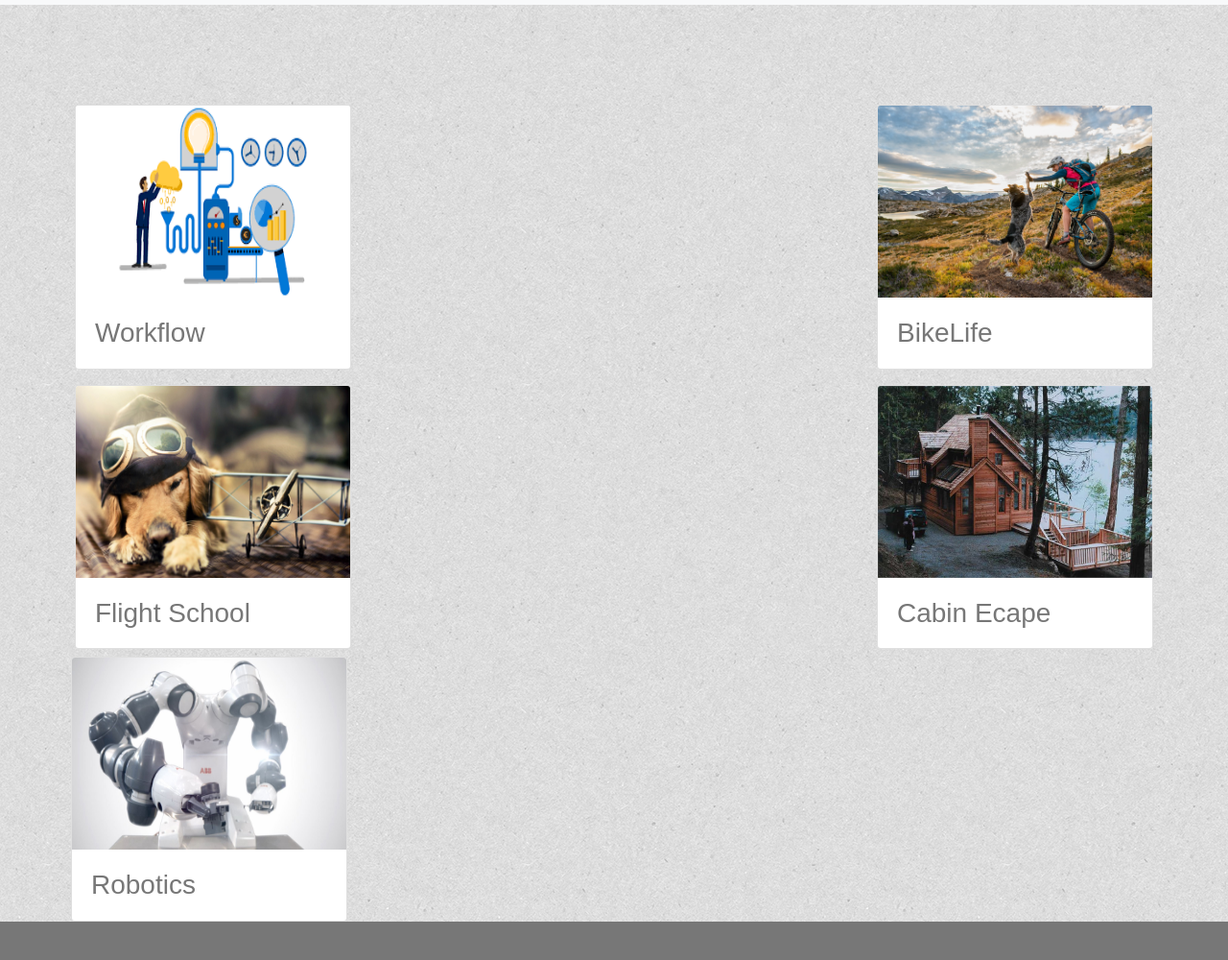
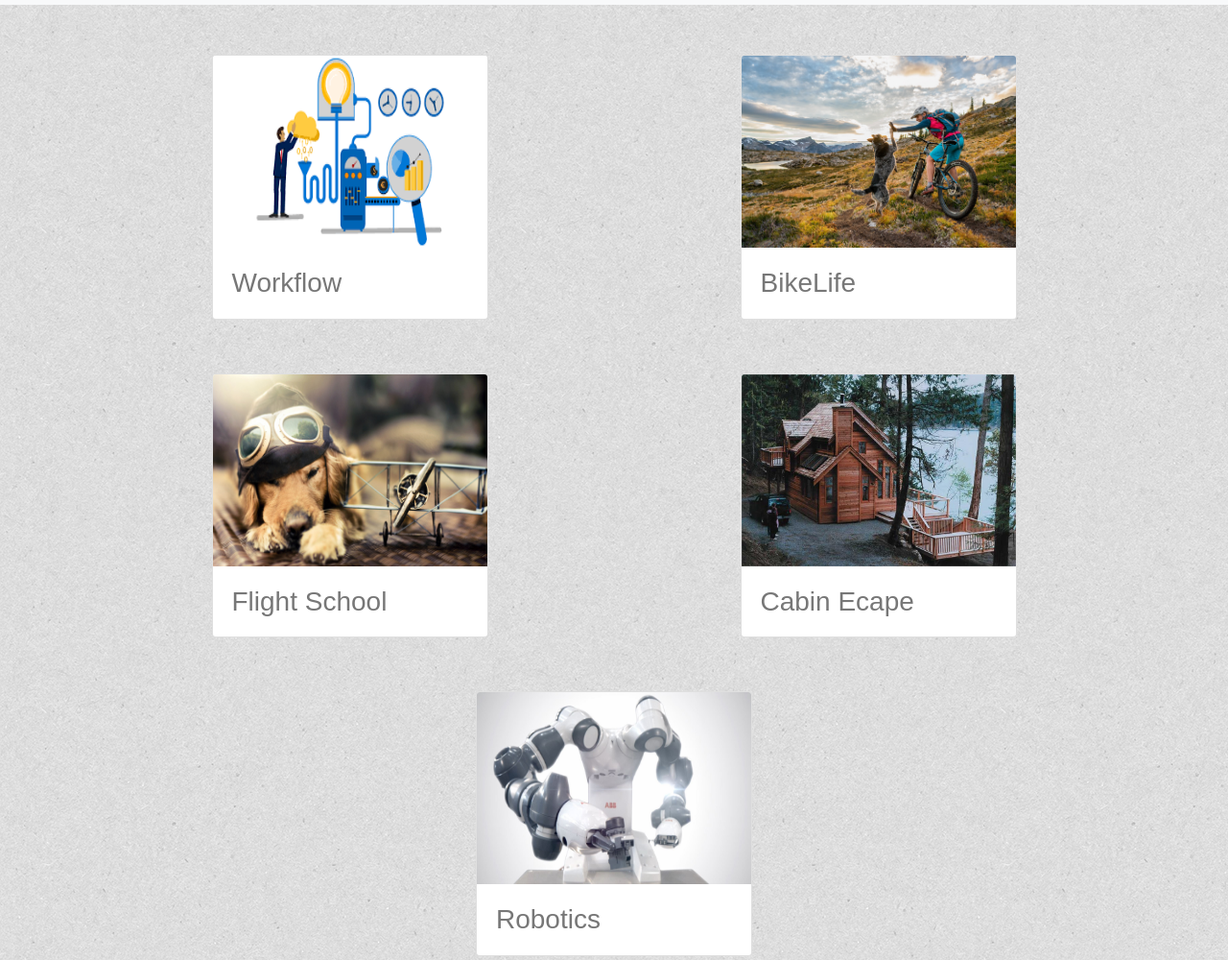
Before and after one commit to chris-aqui/Bootstrap-Portfolio, a plain HTML site: page portfolio.html in a window 1280 px wide. Shown: the part 51-1051 px from the top of the page at 96% size. Before the commit the page ends 1011 px from the top, so only its background shows below. Drawn offline with nearby package versions, Linux system fonts and the light colour scheme.

Commit message:
portfolio with bootstrap flex

```diff
--- a/portfolio.html
+++ b/portfolio.html
@@ -42,18 +42,15 @@
   <!-- navbar ends here -->
   <!-- experimental idea starts -->
   <div class="container portfolio">
-    <div class="row p-5">
-      <!-- add spacing at the top -->
-    </div>
-    <div class="row p-2">
-      <div class="card mr-auto" style="width: 18rem;">
+    <div class="d-flex justify-content-around flex-wrap mx-auto my-auto p-1">
+      <div class="card mt-5" style="width: 18rem;">
         <img class="card-img-top" src="./assets/images/images.png" alt="Card image cap" width="200" height="200">
         <div class="card-body">
           <h3 class="card-text">Workflow</h1>
         </div>
       </div>
       <!--  -->
-      <div class="card ml-auto" style="width: 18rem;">
+      <div class="card mt-5" style="width: 18rem;">
         <img class="card-img-top" src="./assets/images/bike-life.jpg" alt="Card image cap" width="200" height="200">
         <div class="card-body">
           <h3 class="card-text">BikeLife</h1>
@@ -61,15 +58,15 @@
       </div>
     </div>
     <!--  -->
-    <div class="row p-2">
-      <div class="card mr-auto" style="width: 18rem;">
+    <div class="d-flex justify-content-around flex-wrap mx-auto my-auto p-1">
+      <div class="card mt-5" style="width: 18rem;">
         <img class="card-img-top" src="./assets/images/Mzd705d.jpg" alt="Card image cap" width="200" height="200">
         <div class="card-body">
           <h3 class="card-text">Flight School</h3>
         </div>
       </div>
       <!--  -->
-      <div class="card ml-auto" style="width: 18rem;">
+      <div class="card mt-5" style="width: 18rem;">
         <img class="card-img-top" src="./assets/images/cabin.jpg" alt="Card image cap" width="200" height="200">
         <div class="card-body">
           <h3 class="card-text">Cabin Ecape</h1>
@@ -77,8 +74,8 @@
       </div>
     </div>
     <!--  -->
-    <div class="row">
-      <div class="card mr-auto ml-1" style="width: 18rem;">
+    <div class="d-flex justify-content-around flex-wrap mx-auto my-auto p-1">
+      <div class="card mt-5" style="width: 18rem;">
         <img class="card-img-top" src="./assets/images/robotics.jpg" alt="Card image cap" width="200" height="200">
         <div class="card-body">
           <h3 class="card-text">Robotics</h3>
```
